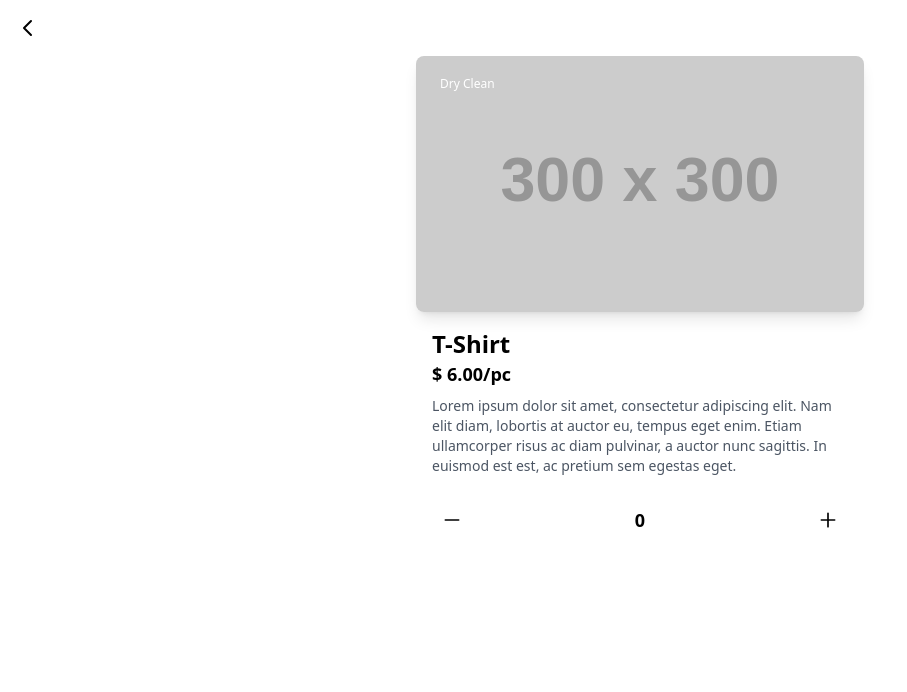
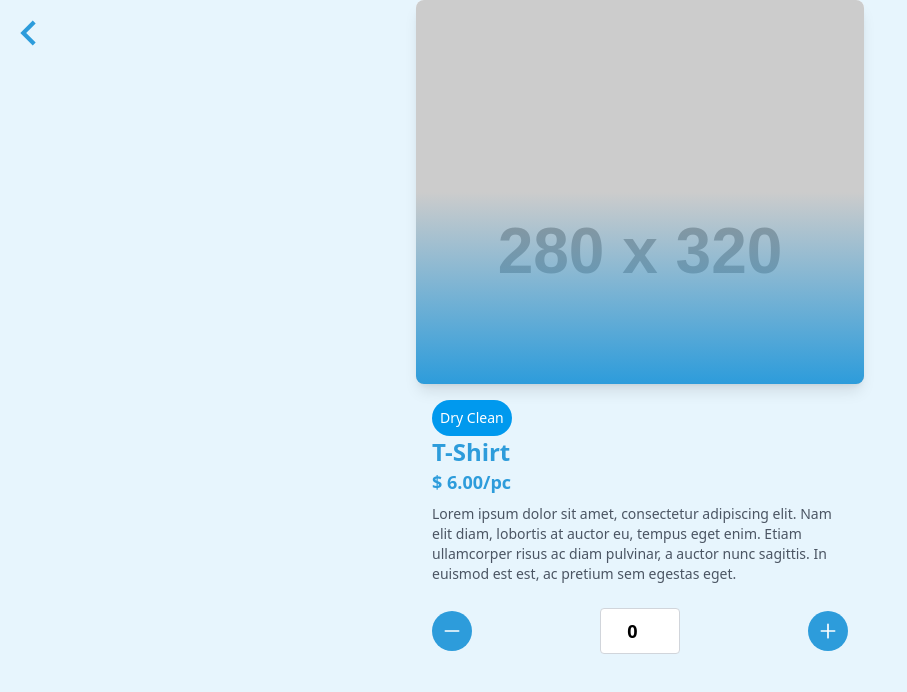
Before and after one commit to fadlystwn/belaundry, a React (Vite) app: page /product-details in a window 1280 px wide. Shown: the top 692 px of the page, without its empty margins (0-907 px from the left). Built offline with nearby package versions, Linux system fonts and the light colour scheme.

Commit message:
enhance styling

```diff
--- a/src/Invoice.tsx
+++ b/src/Invoice.tsx
@@ -94,7 +94,7 @@ const InvoicePage: React.FC = () => {
       </div>
 
       {/* WhatsApp Button */}
-      <button className="bg-mintGreen text-white font-semibold mt-6 py-2 w-full rounded-lg flex items-center shadow-lg">
+      <button className="bg-mintGreen text-white font-semibold mt-6 py-2 px-5 rounded-lg flex items-center shadow-lg">
         <SvgIcon src="./icons/message.svg" width={32} className="mr-3" />
         WHATSAPP US
       </button>
--- a/src/MobileDashboard.tsx
+++ b/src/MobileDashboard.tsx
@@ -24,18 +24,17 @@ const Dashboard: React.FC = () => {
             backgroundRepeat: 'no-repeat',
             backgroundPosition: 'bottom',
             backgroundSize: 'cover',
-            width: '450px',
             height: '360px',
             margin: '-160px auto',
-            top: '60px',
+            top: '48px',
             left: 0,
             right: 0,
             zIndex: 0,
           }}
         />
         {/* Welcome and Balance Card */}
-        <div className="relative z-10">
-          <h1 className="text-white font-bold po"> welcome John</h1>
+        <div className="relative z-10 top-10">
+          <h1 className="text-white mb-3 text-xl">Welcome John</h1>
           <BalanceCard />
 
           {/* Previous Order */}
@@ -84,7 +83,7 @@ const Dashboard: React.FC = () => {
                 alt="Most ordered"
                 className="w-full h-72 sm:h-40 object-cover rounded-lg"
               />
-              <div className="absolute bottom-0 left-0 bg-gradient-to-t from-blue to-transparent w-full p-2 text-white text-xs sm:text-sm">
+              <div className="absolute bottom-0 left-0 bg-gradient-to-t from-blue to-transparent w-full p-5 text-white text-xs sm:text-sm">
                 <p className="font-semibold text-2xl">Dry Cleaning</p>
                 <p className="text-sm">12x | total of $ 4,000</p>
               </div>
@@ -104,7 +103,7 @@ const Dashboard: React.FC = () => {
                   alt="Jeans"
                   className="w-full h-24 sm:h-28 object-cover rounded-lg"
                 />
-                <div className="absolute bottom-0 left-0 bg-gradient-to-t from-blue to-transparent w-full p-2 text-white text-xs sm:text-sm">
+                <div className="absolute bottom-0 left-0 bg-gradient-to-t from-blue to-transparent w-full p-1 text-white text-xs sm:text-sm">
                   <p className="text-xs">Dry Cleaning</p>
                   <p className="font-semibold text-2xl">Jeans</p>
                   <p className="text-xl">$ 10.00/pc</p>
@@ -117,7 +116,7 @@ const Dashboard: React.FC = () => {
                   alt="T-Shirt"
                   className="w-full h-24 sm:h-28 object-cover rounded-lg"
                 />
-                <div className="absolute bottom-0 left-0 bg-gradient-to-t from-blue to-transparent w-full p-2 text-white text-xs sm:text-sm">
+                <div className="absolute bottom-0 left-0 bg-gradient-to-t from-blue to-transparent w-full p-1 text-white text-xs sm:text-sm">
                   <p className="text-xs">Dry Cleaning</p>
                   <p className="font-semibold text-2xl">T-Shirt</p>
                   <p className="text-xl">$ 6.00/pc</p>
--- a/src/ProductDetails.tsx
+++ b/src/ProductDetails.tsx
@@ -1,5 +1,6 @@
 // src/components/ProductDetailPage.tsx
 import React, { useState } from 'react';
+import SvgIcon from './components/SvgIcon';
 
 const ProductDetailPage: React.FC = () => {
   const [quantity, setQuantity] = useState(0);
@@ -8,47 +9,40 @@ const ProductDetailPage: React.FC = () => {
   const decrementQuantity = () =>
     setQuantity((prev) => (prev > 0 ? prev - 1 : 0));
 
+  // Handle input change for quantity
+  const handleQuantityChange = (e: React.ChangeEvent<HTMLInputElement>) => {
+    const value = parseInt(e.target.value, 10);
+    if (!isNaN(value) && value >= 0) {
+      setQuantity(value);
+    }
+  };
+
   return (
-    <div className="bg-blue-50 min-h-screen p-4 flex flex-col items-center">
+    <div className="bg-lightBlue min-h-screen flex flex-col items-center">
       {/* Back Button */}
-      <button className="self-start text-blue-600 mb-4">
-        <svg
-          xmlns="http://www.w3.org/2000/svg"
-          className="h-6 w-6"
-          fill="none"
-          viewBox="0 0 24 24"
-          stroke="currentColor"
-        >
-          <path
-            strokeLinecap="round"
-            strokeLinejoin="round"
-            strokeWidth="2"
-            d="M15 19l-7-7 7-7"
-          />
-        </svg>
+      <button className="self-start absolute text-blue z-10 top-5 left-5 rounded">
+        <SvgIcon src="./icons/chevron-left.svg" width={16} />
       </button>
 
       {/* Product Image Card */}
       <div className="bg-white rounded-lg shadow-lg w-full max-w-md overflow-hidden">
-        <div className="relative">
+        <div className="relative h-96">
           <img
-            src="https://via.placeholder.com/300"
+            src="https://placehold.co/280x320"
             alt="T-Shirt"
-            className="w-full h-64 object-cover"
+            className="w-full object-contain"
           />
-          <div className="absolute top-0 left-0 bg-gradient-to-b from-blue-500 to-transparent w-full h-1/2 rounded-t-lg" />
-          <div className="absolute top-4 left-4 text-white">
-            <p className="px-2 py-1 bg-blue-100 text-blue-800 text-xs rounded-md">
-              Dry Clean
-            </p>
-          </div>
+          <div className="absolute bottom-0 left-0 bg-gradient-to-t from-blue to-transparent w-full p-24 text-white text-xs sm:text-sm"></div>
         </div>
       </div>
 
       {/* Product Info */}
       <div className="mt-4 w-full max-w-md px-4">
-        <h2 className="text-2xl font-bold text-blue-600">T-Shirt</h2>
-        <p className="text-lg font-semibold text-blue-500">$ 6.00/pc</p>
+        <button className="bg-electricBlue text-white text-sm p-2 rounded-full">
+          Dry Clean
+        </button>
+        <h2 className="text-2xl font-bold text-blue">T-Shirt</h2>
+        <p className="text-lg font-semibold text-blue">$ 6.00/pc</p>
         <p className="text-sm text-gray-600 mt-2">
           Lorem ipsum dolor sit amet, consectetur adipiscing elit. Nam elit
           diam, lobortis at auctor eu, tempus eget enim. Etiam ullamcorper risus
@@ -61,7 +55,7 @@ const ProductDetailPage: React.FC = () => {
       <div className="flex items-center justify-between w-full max-w-md px-4 mt-6">
         <button
           onClick={decrementQuantity}
-          className="bg-blue-100 text-blue-500 w-10 h-10 flex items-center justify-center rounded-lg"
+          className="bg-blue text-white w-10 h-10 flex items-center justify-center rounded-full"
         >
           <svg
             xmlns="http://www.w3.org/2000/svg"
@@ -78,10 +72,18 @@ const ProductDetailPage: React.FC = () => {
             />
           </svg>
         </button>
-        <span className="text-lg font-semibold">{quantity}</span>
+
+        <input
+          type="number"
+          className="text-lg font-semibold text-center w-20 border border-gray-300 rounded focus:outline-none focus:ring-2 focus:ring-blue p-2"
+          value={quantity}
+          onChange={handleQuantityChange}
+          min="0"
+        />
+
         <button
           onClick={incrementQuantity}
-          className="bg-blue-100 text-blue-500 w-10 h-10 flex items-center justify-center rounded-lg"
+          className="bg-blue text-white w-10 h-10 flex items-center justify-center rounded-full"
         >
           <svg
             xmlns="http://www.w3.org/2000/svg"
```
